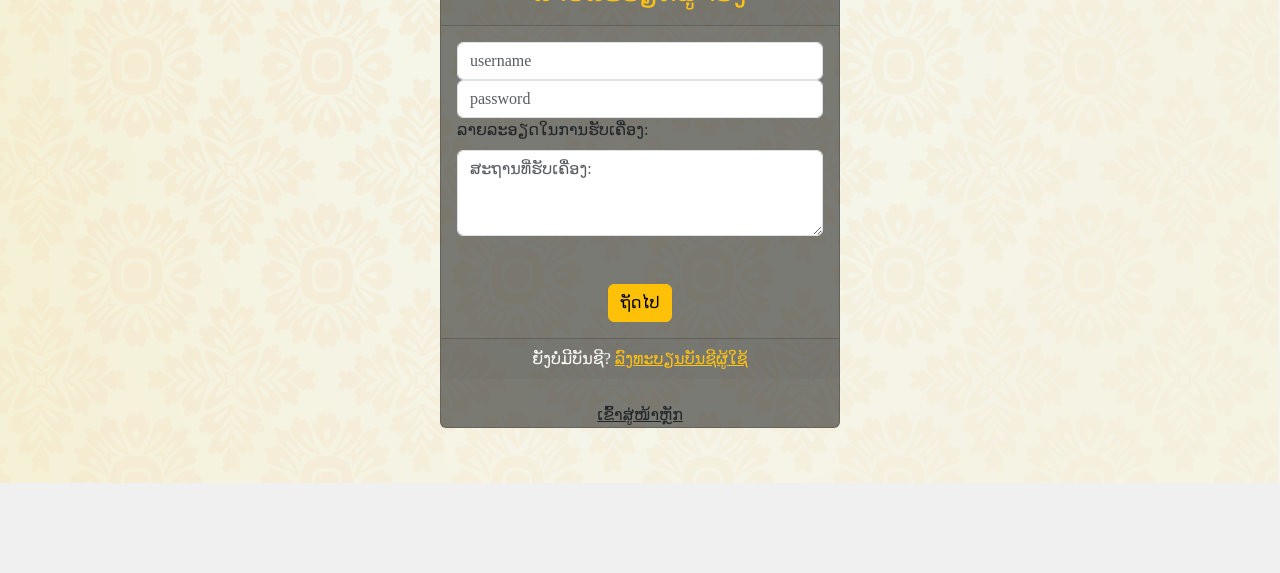
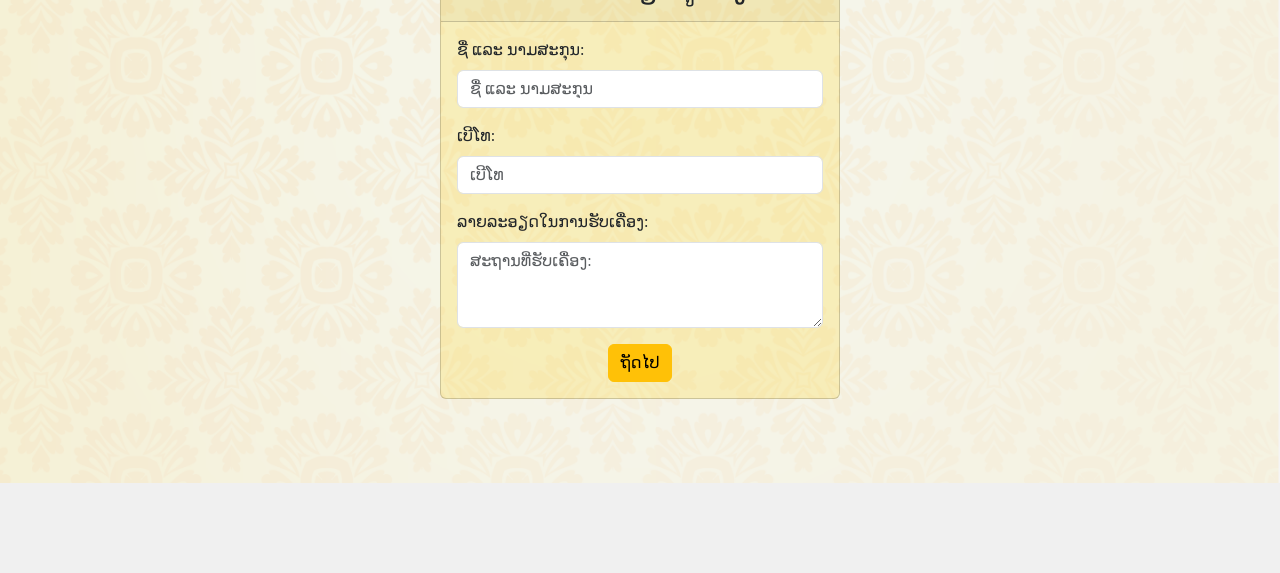
Before and after one commit to Anoulukk/amulet_website, a PHP site: page /user_preorder_form.php in a window 1280 px wide. Shown: the part 427-1000 px from the top of the page. Run offline with PHP 8.4, Linux system fonts and the light colour scheme; some libraries are stand-ins or nearby versions.

Commit message:
add user form

```diff
--- a/store_detail.php
+++ b/store_detail.php
@@ -21,7 +21,7 @@
         <p>ເປິດວັນຈັນຫາວັນສຸກ
           ເວລາ8:30-23:30</p>
         <p>ການຮັບປະກັນສິນຄ້າ<br>ໂອນບ໋ອກ,ໄດ້ຮັບພຣະເກ້100%</p>
-
+        <button class="btn btn-light mt-5" style="width: 300px;">ລາຍງານຮ້ານຄ້າ</button>
       </div>
 
       <div class="col-8 ">
--- a/styles.css
+++ b/styles.css
@@ -8,7 +8,7 @@
 }
 
 body {
-    font-family: 'Lao_media', serif;
+    font-family: '', serif;
     background-image: url('./img/sas.png');
     background-color: #f0f0f0;
     background-size: cover;
@@ -378,6 +378,7 @@ body {
   }
   .flex a:hover{
     color: #ffd700;
+
   }
 
   /* end footer  */
--- a/user_preorder_form.php
+++ b/user_preorder_form.php
@@ -31,7 +31,8 @@
         margin-bottom: auto;
         width: 400px;
         border-radius: 20px;
-        background-color: rgba(0, 0, 0, 0.5) !important;
+        background-color: rgba(255, 208, 0, 0.2) !important;
+
     }
 
     .social_icon span {
@@ -45,9 +46,7 @@
         cursor: pointer;
     }
 
-    .card-header h3 {
-        color: #FFC312;
-    }
+
 
     .social_icon {
         position: absolute;
@@ -113,41 +112,75 @@
         <div class="row">
 
             <!------ Include the above in your HEAD tag ---------->
-            <div class="d-flex justify-content-center mt-5">
-                <div class="card">
+            <div class="d-flex justify-content-center mt-3">
+                <div class="card" >
                     <div class="card-header text-center">
                         <h3>ລາຍລະອຽດຜູ້ຈອງ</h3>
 
                     </div>
                     <div class="card-body">
                         <form>
+                            <p class="form-label">ຊື່ ແລະ ນາມສະກຸນ:</p>
                             <div class="input-group form-group">
-
-                                <input type="text" class="form-control" placeholder="username">
-
+                                <input type="text" class="form-control" placeholder="ຊື່ ແລະ ນາມສະກຸນ">
                             </div>
+                            <p class="form-label mt-3">ເບີໂທ:</p>
                             <div class="input-group form-group">
-
-                                <input type="password" class="form-control" placeholder="password">
+                                <input type="password" class="form-control" placeholder="ເບີໂທ">
                             </div>
-                            <p  class="form-label">ລາຍລະອຽດໃນການຮັບເຄື່ອງ:</p>
+                            <p class="form-label mt-3">ລາຍລະອຽດໃນການຮັບເຄື່ອງ:</p>
                             <div class="input-group form-group">
-
                                 <textarea class="form-control" rows="3" placeholder="ສະຖານທີ່ຮັບເຄື່ອງ:"></textarea>
                             </div>
-
-                            <div class="form-group text-center mt-5">
+                            <div class="form-group text-center mt-3">
                                 <input type="submit" value="ຖັດໄປ" class="btn btn-warning">
                             </div>
                         </form>
                     </div>
-                    <div class="card-footer">
-                        <div class="d-flex justify-content-center links">
-                            ຍັງບໍ່ມີບັນຊີ?<a href="register.php">ລົງທະບຽນບັນຊີຜູ້ໃຊ້</a>
-                        </div>
+
+                </div>
+                <!-- <div class="card" style="width: 600px;">
+                    <div class="card-header text-center">
+                        <h3>ລາຍການທີ່ທ່ານເລືອກ</h3>
+
                     </div>
-                    <a class="text-dark text-center mt-4" href="index.php">ເຂົ້າສູ່ໜ້າຫຼັກ</a>
-                </div>
+                    <div class="card-body">
+                        <form>
+                            <div class="d-flex justify-content-between">
+                                <h5 class="form-label">ເນື້ອທອງຄຳ</h5>
+                                <h5 class="form-label">1.998.000 ກີບ</h5>
+                            </div>
+                            <div class="d-flex justify-content-between">
+                                <h5 class="form-label">ເນື້ອທອງແດງ x5</h5>
+                                <h5 class="form-label">1.998.000 ກີບ</h5>
+                            </div>
+                            <div class="d-flex justify-content-between">
+                                <h5 class="form-label">ເນື້ອເງີນໜ້າກາກຄຳ x2</h5>
+                                <h5 class="form-label">1.998.000 ກີບ</h5>
+                            </div>
+                            <div class="d-flex justify-content-between">
+                                <h5 class="form-label">ລຸ້ນເນື້ອ x10</h5>
+                                <h5 class="form-label">1.998.000 ກີບ</h5>
+                            </div>
+
+
+                            <div class="card-footer text-center">
+                                <div class="d-flex justify-content-center links">
+                                    <h5 class="text-dark">ລວມທັງໝົດ: <span class="text-danger">1.998.000 ກີບ</span> </h5>
+                                </div><br>
+                                <div class="d-flex justify-content-center links">
+                                    <img src="./img/bcel.png" width="250px" alt="">
+                                </div>
+                                <h5 for="fileInput " class="mt-3">ເລືອກຮູບຫຼັກຖານການໂອນເງີນ:</h5>
+                                <input type="file" class="text-center" id="fileInput" >
+                                <div class="form-group text-center mt-3">
+                                <input type="submit" value="ຖັດໄປ" class="btn btn-warning">
+                            </div>
+                            </div>
+                        </form>
+                    </div>
+
+                </div> -->
             </div>
         </div>
 
```
Also changed, not shown: img/bcel.png (added).
